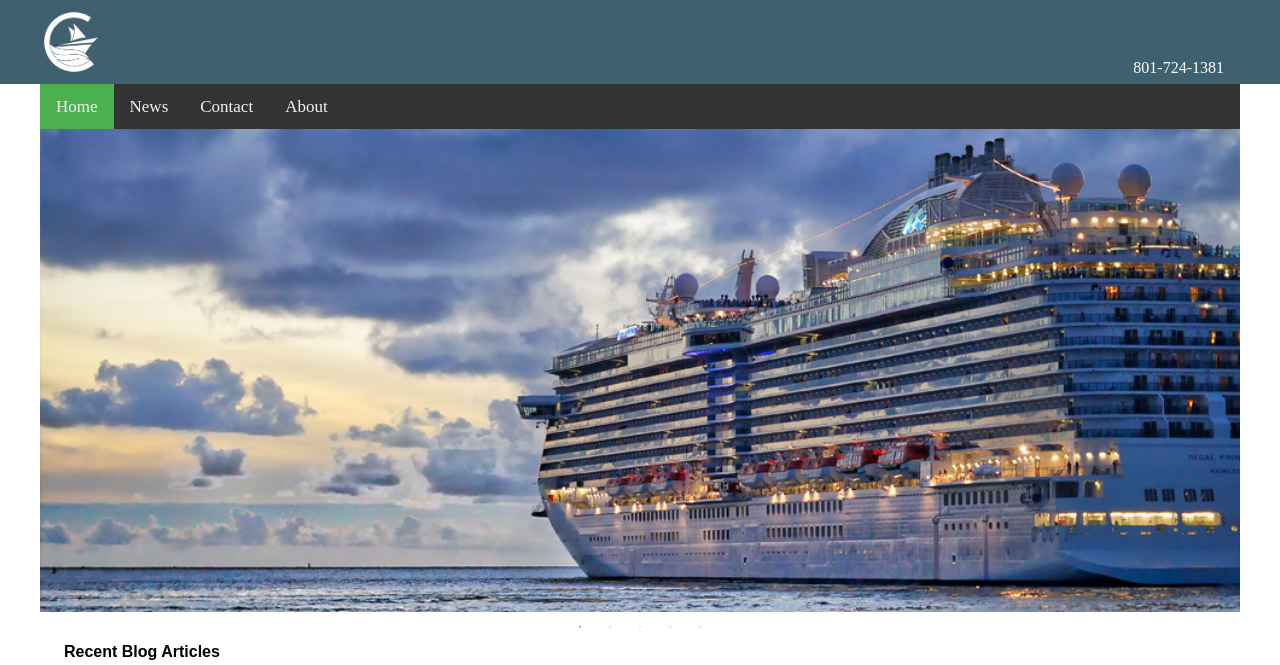
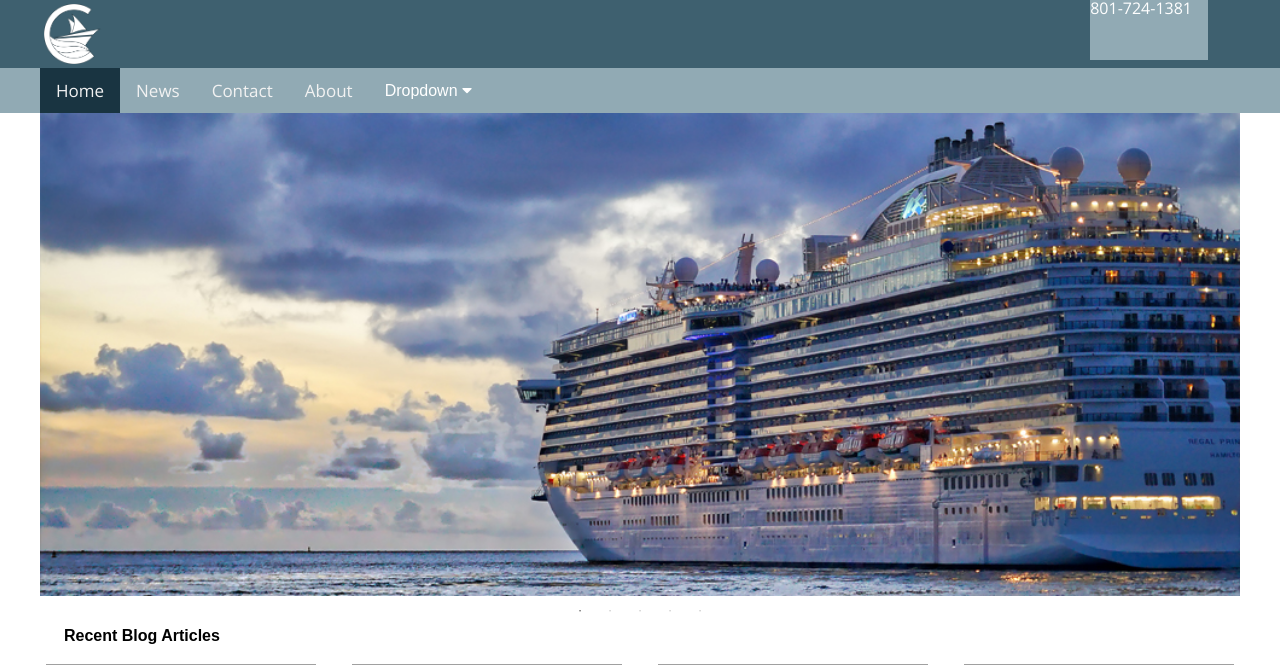
Before and after one commit to manoy96/Content-Management-Systems, a PHP site: page / in a window 1280 px wide. Shown: the top 665 px of the page. Run offline with PHP 8.4, Linux system fonts and the light colour scheme; some libraries are stand-ins or nearby versions; some web fonts are replaced; grey boxes are pictures that could not be loaded.

Commit message:
navbar complete (still need a searchbar) now working on header.

```diff
--- a/Unit01HTML5_Template/css/styles.css
+++ b/Unit01HTML5_Template/css/styles.css
@@ -93,38 +93,44 @@
   box-sizing: border-box; }
 
 body {
-  background-color: #ffffff; }
+  background-color: #ffffff;
+  font-family: "Open Sans", sans-serif; }
   body h2 {
     font-family: "Rajdhani", sans-serif; }
   body p {
     font-family: "Open Sans", sans-serif; }
 
 .headwrap {
-  background-color: #3E606F; }
+  background-color: #3E606F;
+  padding-top: 45px; }
 
 header {
   max-width: 1200px;
   margin: 0 auto;
-  padding: .5rem 0;
   display: flex;
   flex-direction: row;
   justify-content: space-between;
-  align-items: flex-end; }
+  align-items: flex-start; }
   header img {
     border-radius: 8px;
     max-height: 60px;
     max-width: 60px;
     margin: .25rem; }
-  header a {
-    text-decoration: none;
-    color: #ffffff;
-    padding-right: 1rem; }
+  header .phone {
+    background-color: #91AAB4; }
+    header .phone a {
+      text-decoration: none;
+      color: #ffffff;
+      padding-right: 1rem; }
+
+.navwrap {
+  background-color: #91AAB4; }
 
 .topnav {
   max-width: 1200px;
   margin: 0 auto;
   overflow: visible;
-  background-color: #333;
+  background-color: #91AAB4;
   height: 45px; }
   .topnav .dropdwon:hover .dropdown-content {
     display: block; }
@@ -139,17 +145,17 @@
   font-size: 17px; }
 
 .topnav a:hover {
-  background-color: #ddd;
-  color: black; }
+  background-color: #275166;
+  color: #FCFFF5; }
 
 .active {
-  background-color: #4CAF50;
+  background-color: #193441;
   color: white; }
 
 .topnav .icon {
   display: none; }
 
-@media screen and (max-width: 600px) {
+@media screen and (max-width: 560px) {
   .navwrap {
     width: 100%;
     position: absolute;
@@ -164,10 +170,11 @@
 .dropdown {
   display: none; }
 
-@media screen and (max-width: 600px) {
+@media screen and (max-width: 560px) {
   .topnav.responsive {
     position: relative;
-    height: auto; }
+    height: auto;
+    padding-top: 46px; }
 
   .topnav.responsive .icon {
     position: absolute;
@@ -177,14 +184,21 @@
   .topnav.responsive a {
     float: none;
     display: block;
-    text-align: left; }
+    text-align: center; }
 
   .topnav.responsive .dropdown {
     float: none;
     display: block;
-    text-align: left; } }
+    text-align: center; }
+    .topnav.responsive .dropdown .dropbtn {
+      width: 100%; }
+      .topnav.responsive .dropdown .dropbtn i {
+        position: absolute;
+        right: 1rem; }
+    .topnav.responsive .dropdown .dropdown-content {
+      width: 100%; } }
 .dropbtn {
-  background-color: #4CAF50;
+  background-color: #91AAB4;
   color: white;
   padding: 14px 16px;
   font-size: 16px;
@@ -215,9 +229,11 @@
 .dropdown:hover .dropdown-content {
   display: flex;
   flex-direction: column; }
+  .dropdown:hover .dropdown-content a {
+    background-color: #FCFFF5; }
 
 .dropdown:hover .dropbtn {
-  background-color: #3e8e41; }
+  background-color: #73939f; }
 
 /* Style page content - use this if you want to push the page content to the right when you open the side navigation */
 #main {
@@ -382,8 +398,17 @@
   clear: both; }
 
 @media only screen and (min-width: 560px) {
-  .headwrap header {
-    margin: 0 auto; }
+  .headwrap {
+    padding-top: 0px; }
+    .headwrap header {
+      margin: 0 auto; }
+
+  .dropdown {
+    display: flex;
+    flex-direction: column;
+    align-items: flex-start; }
+    .dropdown .dropdown-content {
+      margin-top: 45px; }
 
   .articles {
     grid-template-columns: 1fr 1fr 1fr; }
@@ -400,15 +425,22 @@
     max-width: 1200px;
     margin: 0 auto; }
 
-  header {
+  .headwrap header {
     max-width: 1200px; }
+    .headwrap header .phone {
+      height: 60px;
+      margin-right: 2rem; }
 
   .articles {
     grid-template-columns: 1fr 1fr 1fr 1fr; }
 
-  .info .contact, .info .newsletter, .info .why {
-    width: 33%;
-    margin: 0 2%; }
+  .footer {
+    padding: 2%; }
+
+  .info .contact,
+  .info .newsletter,
+  .info .why {
+    width: 33%; }
   .info .subscribe {
     display: flex;
     flex-direction: column; }
--- a/Unit01HTML5_Template/index.html
+++ b/Unit01HTML5_Template/index.html
@@ -6,6 +6,7 @@
    <meta http-equiv="X-UA-Compatible" content="IE=edge">
    <title>Page Title</title>
    <meta name="viewport" content="width=device-width, initial-scale=1">
+   <link href="https://fonts.googleapis.com/css?family=Open+Sans:300,400,600" rel="stylesheet">
    <link rel="stylesheet" href="https://use.fontawesome.com/releases/v5.6.3/css/solid.css" integrity="sha384-+0VIRx+yz1WBcCTXBkVQYIBVNEFH1eP6Zknm16roZCyeNg2maWEpk/l/KsyFKs7G"
       crossorigin="anonymous">
    <link rel="stylesheet" href="https://use.fontawesome.com/releases/v5.6.3/css/brands.css" integrity="sha384-1KLgFVb/gHrlDGLFPgMbeedi6tQBLcWvyNUN+YKXbD7ZFbjX6BLpMDf0PJ32XJfX"
@@ -24,8 +25,10 @@
    <div class="headwrap">
 
       <header>
-         <img src="img/dgm3740_logo-01.png" alt="logo" style="width: 120px; height: 120px;">
-         <a href="tel:8017241381">801-724-1381</a>
+         <img src="img/dgm3740_logo-01.png" alt="logo">
+         <div class="phone">
+            <a href="tel:8017241381">801-724-1381</a>
+         </div>
       </header>
    </div>
 
@@ -33,15 +36,17 @@
    <!-- NAVIGATION -->
    <div class="navwrap">
       <div class="topnav" id="myTopnav">
-         <a href="#home" class="active">Home</a>
-         <a href="#news">News</a>
-         <a href="#contact">Contact</a>
-         <a href="#about">About</a>
+         <a href="#" class="active">Home</a>
+         <a href="#">News</a>
+         <a href="#">Contact</a>
+         <a href="#">About</a>
          <a href="javascript:void(0);" class="icon" onclick="myFunction()">
             <i class="fa fa-bars"></i>
          </a>
          <div class="dropdown">
-            <button class="dropbtn">Dropdown</button>
+            <button class="dropbtn">Dropdown
+               <i class="fas fa-caret-down"></i>
+            </button>
             <div class="dropdown-content">
                <a href="#">Link 1</a>
                <a href="#">Link 2</a>
@@ -214,7 +219,6 @@
             autoplaySpeed: 8000
          });
       });
-
    </script>
    <script type="application/ld+json">
       {
--- a/Unit01HTML5_Template/scss/_large.scss
+++ b/Unit01HTML5_Template/scss/_large.scss
@@ -1,12 +1,24 @@
-
-main{
+main {
    max-width: $maxW;
    margin: 0 auto;
 }
 
+.headwrap {
+
+
    header {
       max-width: $maxW;
+
+      img {
+
       }
+      .phone {
+         height: 60px;
+         margin-right: 2rem;
+      }
+   }
+}
+
 
 
 
@@ -14,22 +26,28 @@
 .articles {
    grid-template-columns: 1fr 1fr 1fr 1fr;
 }
+.footer {padding: $gutter;}
 
 .info {
    // display: flex;
    // flex-direction: row;
 
-.contact, .newsletter, .why {
+   .contact,
+   .newsletter,
+   .why {
       width: 33%;
-  margin: 0 $gutter;
+      // margin: 0 $gutter;
    }
-.subscribe{
+
+   .subscribe {
       display: flex;
       flex-direction: column;
-  input{
+
+      input {
          height: 44px;
       }
-  button{
+
+      button {
          height: 40px;
          border-radius: 20px;
          margin: .2rem 0;
@@ -39,6 +57,7 @@
 
 
 }
+
 .footer {
    footer {
       margin: 0 auto;
@@ -51,20 +70,24 @@
          grid-column-gap: 1rem;
          grid-template-areas:
             "contact newsletter why";
+
          //   flex-direction: row;
          //   justify-content: space-between;
          .contact {
             width: 100%;
          }
+
          .newsletter {
             width: 100%;
          }
+
          .why {
             width: 100%;
          }
       }
    }
 }
+
 // footer {
 //   display: flex;
 //   flex-direction: column;
--- a/Unit01HTML5_Template/scss/_medium.scss
+++ b/Unit01HTML5_Template/scss/_medium.scss
@@ -1,12 +1,23 @@
 // HEADER
-.headwrap{
+.headwrap {
+  padding-top: 0px;
+
 header {
 	margin: 0 auto;
 }
 }
 
 
+//NAVIGATION STYLES GO HERE
+.dropdown {
+  display: flex;
+  flex-direction: column;
+  align-items: flex-start;
 
+  .dropdown-content {
+    margin-top: 45px;
+  }
+}
 
 
 
--- a/Unit01HTML5_Template/scss/_small-default.scss
+++ b/Unit01HTML5_Template/scss/_small-default.scss
@@ -9,6 +9,7 @@
 body {
    background-color: #ffffff;
    // padding-top: 47px;
+   font-family: $defaultFont;
 
    h2 {
       font-family: $titleFont;
@@ -21,16 +22,17 @@
 
 .headwrap {
    background-color: $primaryColor;
+   padding-top: 45px;
 }
 
 header {
    max-width: $maxW;
    margin: 0 auto;
-   padding: .5rem 0;
+   // padding: .5rem 0;
    display: flex;
    flex-direction: row;
    justify-content: space-between;
-   align-items: flex-end;
+   align-items: flex-start;
 
    img {
       border-radius: 8px;
@@ -39,24 +41,31 @@
       margin: .25rem;
    }
 
-   a {
-      text-decoration: none;
-      color: #ffffff;
-      padding-right: 1rem;
+   .phone {
+      background-color: $accent;
+
+      a {
+         text-decoration: none;
+         color: #ffffff;
+         padding-right: 1rem;
+      }
    }
+
 
 
 
 }
 
 // NAVIGATION STYLING GOES HERE
-.navwrap {}
+.navwrap {
+   background-color: $accent;
+}
 
 .topnav {
    max-width: 1200px;
    margin: 0 auto;
    overflow: visible;
-   background-color: #333;
+   background-color: $accent;
    height: 45px;
 
    .dropdown {
@@ -81,12 +90,12 @@
 }
 
 .topnav a:hover {
-   background-color: #ddd;
-   color: black;
+   background-color: lighten($secondaryColor, 10%);
+   color: $thirdColor;
 }
 
 .active {
-   background-color: #4CAF50;
+   background-color: $secondaryColor;
    color: white;
 }
 
@@ -94,12 +103,13 @@
    display: none;
 }
 
-@media screen and (max-width: 600px) {
+@media screen and (max-width: 560px) {
    .navwrap {
       width: 100%;
       position: absolute;
       top: 0;
    }
+
    .topnav a {
       display: none;
    }
@@ -121,10 +131,14 @@
 
 .navwrap {}
 
-@media screen and (max-width: 600px) {
+@media screen and (max-width: 560px) {
+
+   // .navwrap { border-radius: 0 0 20px 20px;}
    .topnav.responsive {
       position: relative;
       height: auto;
+      padding-top: 46px;
+      // border-radius: 0 0 20px 20px;
    }
 
    .topnav.responsive .icon {
@@ -136,19 +150,34 @@
    .topnav.responsive a {
       float: none;
       display: block;
-      text-align: left;
+      text-align: center;
    }
 
    .topnav.responsive .dropdown {
       float: none;
       display: block;
-      text-align: left;
+      text-align: center;
+      // border-radius: 0 0 20px 20px;
+
+      .dropbtn {
+         width: 100%;
+
+         // border-radius: 0 0 20px 20px;
+         i {
+            position: absolute;
+            right: 1rem;
+         }
+      }
+
+      .dropdown-content {
+         width: 100%;
+      }
    }
 }
 
 //Navigation Dropdown
 .dropbtn {
-   background-color: #4CAF50;
+   background-color: $accent;
    color: white;
    padding: 14px 16px;
    font-size: 16px;
@@ -187,10 +216,16 @@
 .dropdown:hover .dropdown-content {
    display: flex;
    flex-direction: column;
+
+   a {
+      background-color: $thirdColor;
+   }
 }
 
 .dropdown:hover .dropbtn {
-   background-color: #3e8e41;
+   background-color: darken($accent, 10%);
+
+
 }
 
 
```
Lines whose indentation alone changed are shown as unchanged.
